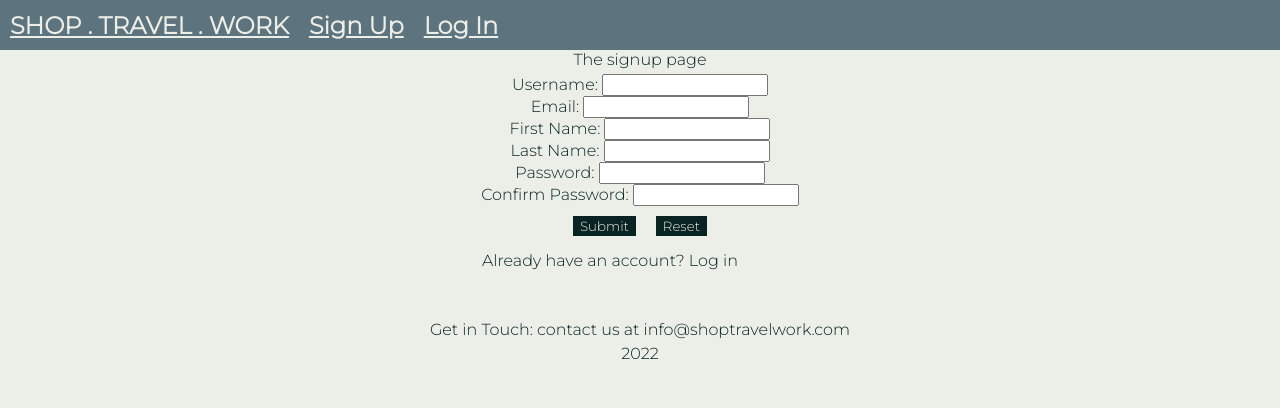
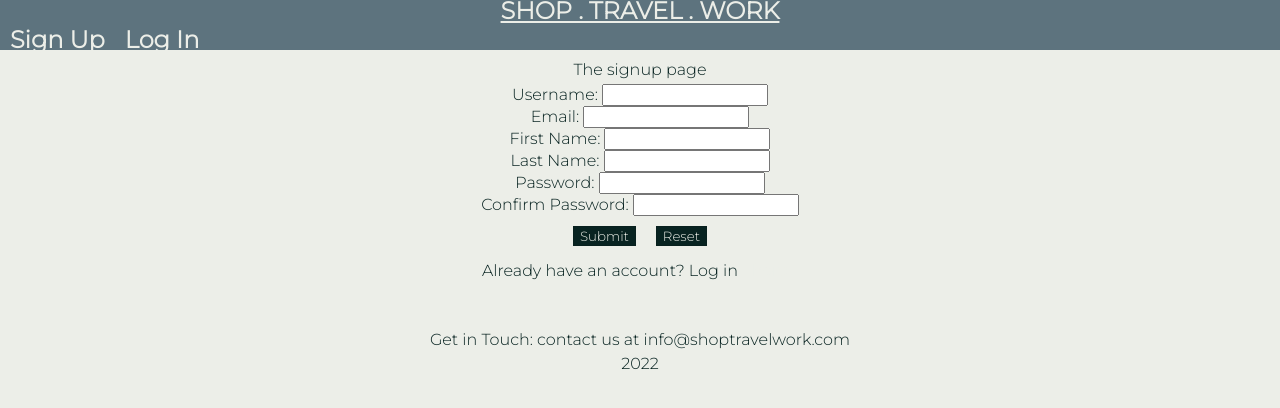
Before and after one commit to pfknight8/shop_travel_work-client, a React (Create React App) app: page /signup in a window 1280 px wide. Shown: the top 408 px of the page. Built offline with nearby package versions, Linux system fonts and the light colour scheme.

Commit message:
fixed some styling issues, added username display to header to verify if user data still present

```diff
--- a/src/App.js
+++ b/src/App.js
@@ -37,7 +37,7 @@ function App() {
   }
 
   return (
-    <div className="App">
+    <div id="App">
       <header className="App-header">
         <HeaderNav />
       </header>
--- a/src/Components/HeaderNav.jsx
+++ b/src/Components/HeaderNav.jsx
@@ -1,8 +1,10 @@
 import { NavLink } from "react-router-dom"
 import { LogOut } from "../Services/auth"
+import { useSelector } from "react-redux"
 
-const HeaderNav = ({user}) => {
+const HeaderNav = () => {
   // temporary**
+  let user = useSelector(state => state.user.user)
   let userin=localStorage.getItem('token')
   // temporary**
   let userBtnOpt
@@ -21,10 +23,17 @@ const HeaderNav = ({user}) => {
   }
 
   return (
-    <div className="header-nav">
+    <div id="navHeader">
       <NavLink to="/">SHOP . TRAVEL . WORK</NavLink>
-      {/* <NavLink to="/profile">Profile</NavLink> */}
-      {userBtnOpt}
+      <div className="header-nav">
+        <div className="left-header">
+          {/* <NavLink to="/profile">Profile</NavLink> */}
+          {userBtnOpt}
+        </div>
+        <div className="right-header">
+          {user?.username}
+        </div>
+      </div>
     </div>
   )
 }
--- a/src/Pages/BlogPostDetails.js
+++ b/src/Pages/BlogPostDetails.js
@@ -12,7 +12,6 @@ const BlogPostDetails = () => {
   const deleteObj = async () => {
     try {
       let res = await Client.delete(`/api/locations/posts/${blogPost.id}`)
-      console.log(res.statusText)
       navigate(`/`)
     } catch (error) {
       alert("Unable to delete! Only content owners are able to delete.")
--- a/src/Pages/LoginPage.js
+++ b/src/Pages/LoginPage.js
@@ -25,7 +25,6 @@ const LoginPage = () => {
 
   return (
     <div>
-      <p>The page for logging in</p>
       <form onSubmit={handleSubmit}>
         <div className="login-field">
           <label htmlFor="username">Username: </label>
--- a/src/Services/auth.js
+++ b/src/Services/auth.js
@@ -1,4 +1,6 @@
 import Client from "./api";
+import { useDispatch } from "react-redux";
+import { getUser } from "../store/reducers/userSlice";
 
 export const LoginUser = async (data) => {
   try {
@@ -33,5 +35,7 @@ export const CheckLogin = async () => {
 
 export const LogOut = () => {
   // write functions to reset the appropraite state values
+  const dispatch = useDispatch()
+  dispatch(getUser([]))
   localStorage.clear()
 }
--- a/src/Styles/App.css
+++ b/src/Styles/App.css
@@ -1,5 +1,8 @@
-.App {
+#App {
   text-align: center;
+  margin-top: 30px;
+  padding-top: 25px;
+  padding-bottom: 25px;
 }
 
 .App-header {
@@ -19,8 +22,14 @@
   display: flex;
   flex-direction: row;
   align-items: center;
-  justify-content: flex-start;
+  justify-content: space-between;
 }
+
+.right-header {
+  color: #ECEEE8;
+  margin-left: 10px;
+  margin-right: 10px;
+};
 
 .App-body {
   margin-top: 50px;
```
